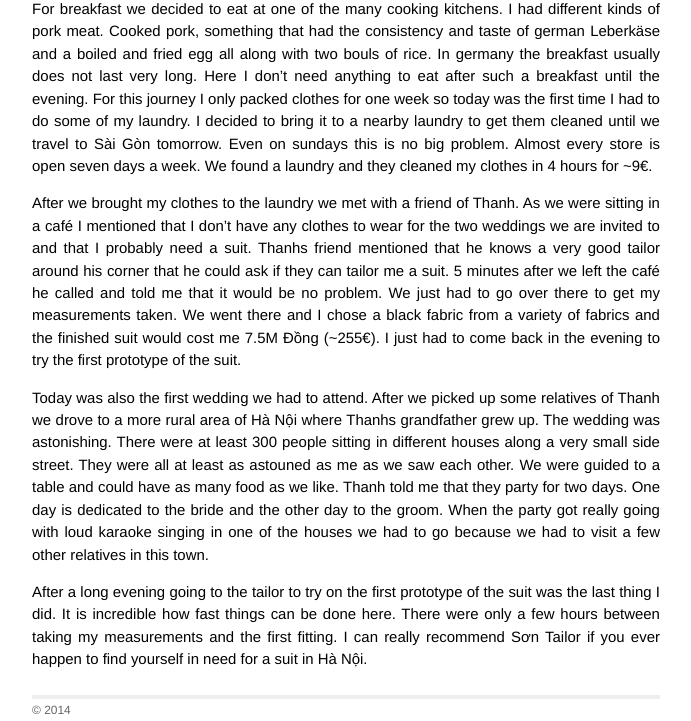
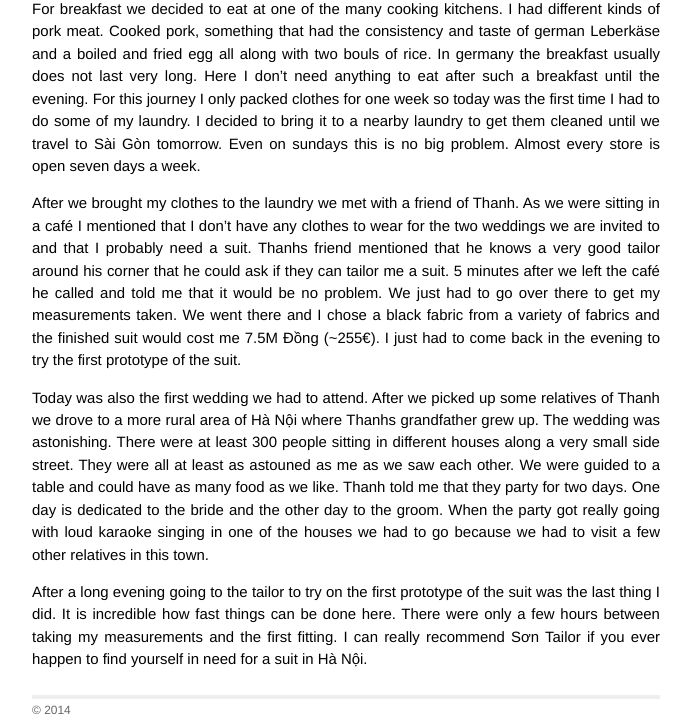
Before and after one commit to nexys/nexys.github.io, a Jekyll site: the page built from _posts/2014-02-23-son-tailor.markdown, in a window 1280 px wide. Shown: the part 470-1191 px from the top of the page, without its empty margins (294-985 px from the left). Built offline with Jekyll 4.4.1, drawn with Linux system fonts in a browser that asks for light colours; Markdown is read by kramdown in place of the engine named in the settings.

Commit message:
removed sentence

```diff
--- a/_posts/2014-02-23-son-tailor.markdown
+++ b/_posts/2014-02-23-son-tailor.markdown
@@ -13,7 +13,7 @@ We had to get up really early today to fetch some camera equipment for our trip
 </div>
 
 For breakfast we decided to eat at one of the many cooking kitchens. I had different kinds of pork meat. Cooked pork, something that had the consistency and taste of german Leberkäse and a boiled and fried egg all along with two bouls of rice. In germany the breakfast usually does not last very long. Here I don't need anything to eat after such a breakfast until the evening.
-For this journey I only packed clothes for one week so today was the first time I had to do some of my laundry. I decided to bring it to a nearby laundry to get them cleaned until we travel to Sài Gòn tomorrow. Even on sundays this is no big problem. Almost every store is open seven days a week. We found a laundry and they cleaned my clothes in 4 hours for ~9€.
+For this journey I only packed clothes for one week so today was the first time I had to do some of my laundry. I decided to bring it to a nearby laundry to get them cleaned until we travel to Sài Gòn tomorrow. Even on sundays this is no big problem. Almost every store is open seven days a week.
 
 After we brought my clothes to the laundry we met with a friend of Thanh. As we were sitting in a café I mentioned that I don't have any clothes to wear for the two weddings we are invited to and that I probably need a suit. Thanhs friend mentioned that he knows a very good tailor around his corner that he could ask if they can tailor me a suit. 5 minutes after we left the café he called and told me that it would be no problem. We just had to go over there to get my measurements taken. We went there and I chose a black fabric from a variety of fabrics and the finished suit would cost me 7.5M Đồng (~255€). I just had to come back in the evening to try the first prototype of the suit.
 
```
